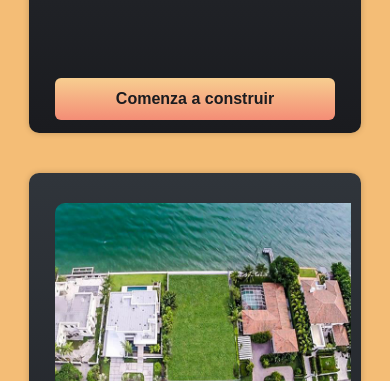
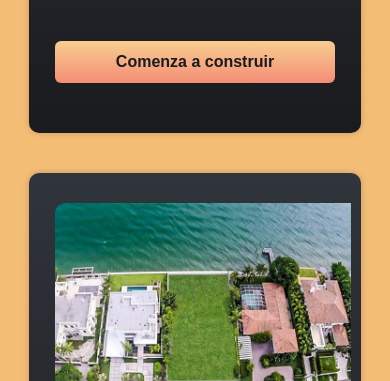
Before and after one commit to Yanitoborer/sass_yannickborer, a website: page pages/AboutUs.html in a window 390 px wide. Shown: the part 719-1100 px from the top of the page. Drawn offline with Linux system fonts and the light colour scheme.

Commit message:
seguimos corrigiendo

```diff
--- a/scss/styles.scss
+++ b/scss/styles.scss
@@ -841,7 +841,7 @@ margin: 20px auto;}
     margin: 20px auto;
     height: 435px;
 }
-.card__button{ transform: translateY(65px);}
+.card__button{ transform: translateY(28px);}
 
 .container_section--modifier{height: 230vh;}
 }
```
Also changed, not shown: css/style.css.
